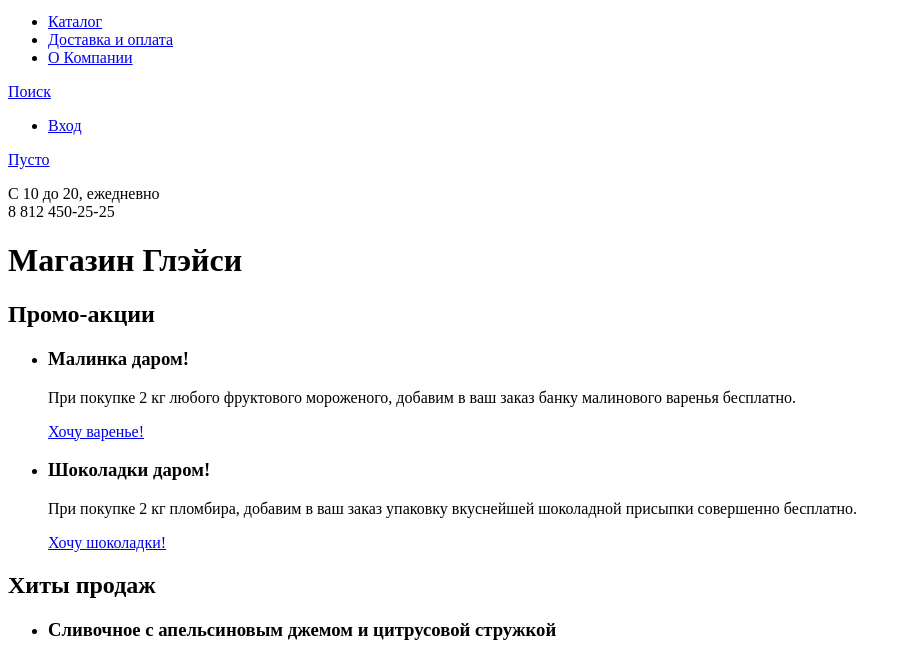
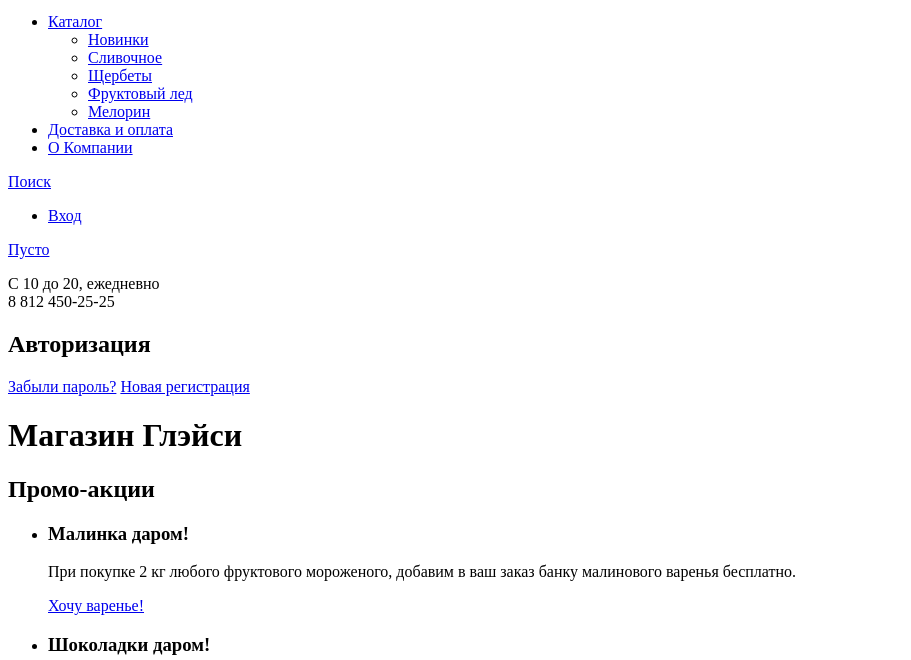
Before and after one commit to ledomskiy/563961-gllacy, a plain HTML site: page index.html in a window 1280 px wide. Shown: the part 29-689 px from the top of the page, without its empty margins (0-911 px from the left). Drawn offline with Linux system fonts and the light colour scheme.

Commit message:
Добавлен каталог, заглушки для форм поиска, авторизации, обратной связи на главную страницу

```diff
--- a/index.html
+++ b/index.html
@@ -11,7 +11,15 @@
           <img src="img/logo.svg" alt="Лого">
         </a>
         <ul class="site-navigation">
-          <li><a href="catalog.html">Каталог</a></li>
+          <li><a href="catalog.html">Каталог</a>
+            <ul class="catalog">
+              <li><a href="#">Новинки</a></li>
+              <li><a href="#">Сливочное</a></li>
+              <li><a href="#">Щербеты</a></li>
+              <li><a href="#">Фруктовый лед</a></li>
+              <li><a href="#">Мелорин</a></li>
+            </ul>
+          </li>
           <li><a href="delivery-and-pay.html">Доставка и оплата</a></li>
           <li><a href="about.html">О Компании</a></li>
         </ul>
@@ -23,6 +31,17 @@
       </nav>
       <section class="contacts">
         <p>С 10 до 20, ежедневно<br>8 812 450-25-25</p>
+      </section>
+
+      <section class="search">
+        <!-- Форма -->
+      </section>
+
+      <section class="auth">
+        <h2 class="visually-hidden">Авторизация</h2>
+        <!-- Форма авторизации -->
+        <a href="#">Забыли пароль?</a>
+        <a href="#">Новая регистрация</a>
       </section>
     </header>
     <main class="container">
@@ -136,5 +155,10 @@
         <p>Сделано в HTML Academy © 2017</p>
       </section>
     </footer>
+
+    <section class="feedback">
+      <h2>Мы обязательно вам ответим!</h2>
+      <!-- Форма обратной связи -->
+    </section>
   </body>
 </html>
```
